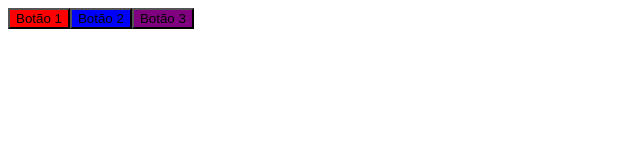
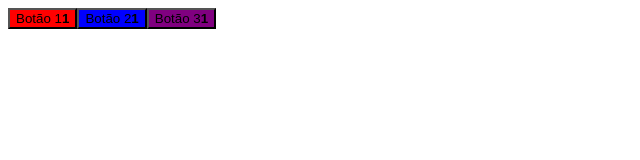
Before and after one commit to ticianacapris/NWL-4, a React (Create React App) app in the folder Aulas NWL/moveit/: page / in a window 1280 px wide. Shown: the top 160 px of the page, without its empty margins (0-640 px from the left). Built offline with nearby package versions, Linux system fonts and the light colour scheme.

Commit message:
Função Incrementar botão

```diff
--- a/Aulas NWL/moveit/src/components/Button.tsx
+++ b/Aulas NWL/moveit/src/components/Button.tsx
@@ -1,13 +1,27 @@
+import {useState} from 'react';
+
 interface ButtonProps {
-    color: string,
-    children: string
+    color: string;
+    children: string;
 }
 
 export function Button(props: ButtonProps) {
+    const [counter, setCounter] = useState(1)
+
+    function incrementCounter(){
+        setCounter(counter + 1)
+
+    }
 
     return (
-        <button type="button" style={{ backgroundColor: props.color }} >
+        <button
+        type="button"
+        style={{ backgroundColor: props.color }}
+        onClick={incrementCounter}
+        >
             {props.children}
+
+            <strong>{counter}</strong>
 
 
         </button>
```
